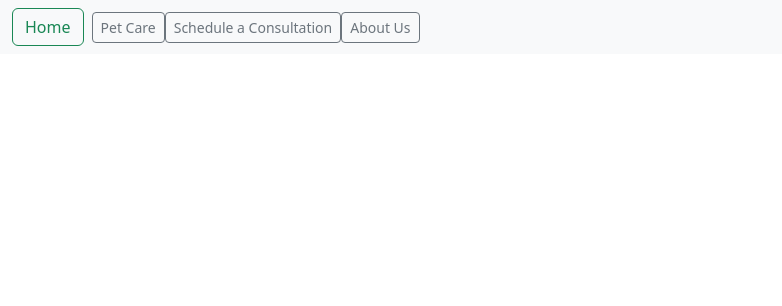
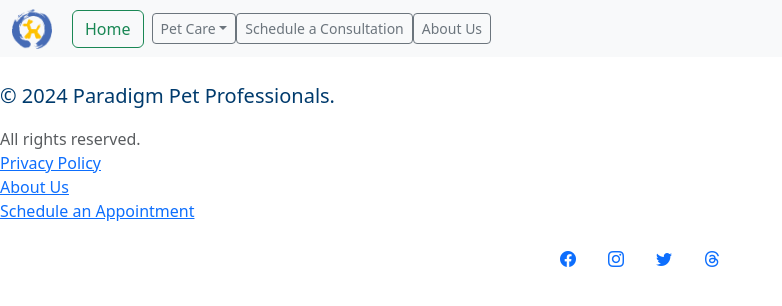
Before and after one commit to Anwyl18/D279-UI-Design, a plain HTML site: page index.html in a window 1280 px wide. Shown: the whole page, without its empty margins (0-782 px from the left). Drawn offline with nearby package versions, Linux system fonts and the light colour scheme.

Commit message:
created main shell

```diff
--- a/index.html
+++ b/index.html
@@ -5,17 +5,59 @@
     <meta name="viewport" content="width=device-width, initial-scale=1">
     <title>Paradigm Pet Professionals</title>
     <link href="https://cdn.jsdelivr.net/npm/bootstrap@5.3.3/dist/css/bootstrap.min.css" rel="stylesheet" integrity="sha384-QWTKZyjpPEjISv5WaRU9OFeRpok6YctnYmDr5pNlyT2bRjXh0JMhjY6hW+ALEwIH" crossorigin="anonymous">
+    <link rel="stylesheet" href="https://cdn.jsdelivr.net/npm/bootstrap-icons@1.11.3/font/bootstrap-icons.min.css">
+    <link href="style.css" rel="stylesheet">
   </head>
   <body>
     <nav class="navbar bg-body-tertiary">
   <form class="container-fluid justify-content-start">
+    <a class="navbar-bran" href="index.html">
+      <img src="images/balloon dog.png" alt="Logo" width="40" height="40" class="d-inline-block align-text-top logo-nav-image">
+    </a>
     <a class="btn btn-outline-success me-2" href="index.html" type="button">Home</a>
-    <a class="btn btn-sm btn-outline-secondary" href ="pet_care.html" type="button">Pet Care</a>
+    <li class="nav-item dropdown">
+    <a class="btn btn-sm btn-outline-secondary dropdown-toggle"  href ="pet_care.html" type="button"role="button" data-bs-toggle="dropdown" aria-expanded="false">Pet Care</a>
+     <ul class="dropdown-menu">
+      <li><a class="btn btn-sm btn-outline-secondary dropdown-item" href="#">Cats</a></li>
+      <li><a class="btn btn-sm btn-outline-secondary dropdown-item" href="#">Dogs</a></li>
+      <li><a class="btn btn-sm btn-outline-secondary dropdown-item" href="#">Birds</a></li>
+    </ul>
+    </li>
     <a class="btn btn-sm btn-outline-secondary" type="button">Schedule a Consultation</an>
     <a class="btn btn-sm btn-outline-secondary" type="button">About Us</a>
 
   </form>
 </nav>
+
+
+<div class="footer custom-footer-bg">
+        <br>
+        <p class="fs-5" style="color: #003B6D;">© 2024 Paradigm Pet Professionals.</p>
+        <p class="text-muted">
+            All rights reserved.
+            <br><a href="#" class="customLink" target="_blank">Privacy Policy</a>
+            <br><a href="about.html" class="customLink" target="_blank">About Us</a>
+            <br><a href="contact.html" class="customLink" target="_blank">Schedule an Appointment</a>
+        </p>
+
+        <ul class="nav justify-content-center fs-6">
+            <li class="nav-item">
+                <a class="nav-link customLink" href="#" target="_blank"><i class="bi bi-facebook"></i></a>
+            </li>
+            <li class="nav-item">
+                <a class="nav-link customLink" href="#" Link target="_blank"><i class="bi bi-instagram"></i></a>
+            </li>
+            </li>
+            <li class="nav-item">
+                <a class="nav-link customLink" href="#" Link target="_blank"><i class="bi bi-twitter"></i></a>
+            </li>
+
+            <li class="nav-item">
+                <a class="nav-link customLink" href="#" Link target="_blank"><i class="bi bi-threads"></i></a>
+            </li>
+        </ul>
+    </div>
+
    <script src="https://cdn.jsdelivr.net/npm/@popperjs/core@2.11.8/dist/umd/popper.min.js" integrity="sha384-I7E8VVD/ismYTF4hNIPjVp/Zjvgyol6VFvRkX/vR+Vc4jQkC+hVqc2pM8ODewa9r" crossorigin="anonymous"></script>
   <script src="https://cdn.jsdelivr.net/npm/bootstrap@5.3.3/dist/js/bootstrap.min.js" integrity="sha384-0pUGZvbkm6XF6gxjEnlmuGrJXVbNuzT9qBBavbLwCsOGabYfZo0T0to5eqruptLy" crossorigin="anonymous"></script>
   </body>
--- /dev/null
+++ b/style.css
@@ -0,0 +1,8 @@
+li {
+    list-style-type: none;
+}
+
+.logo-nav-image{
+
+    margin-right: 20px;
+}
```
Also changed, not shown: about.html (added), birds.html (added), cats.html (added), consult.html (added), dogs..html (added), images/balloon dog.png (added), images/ppp logo.png (added), images/pppbird.png (added), 3 other files.
